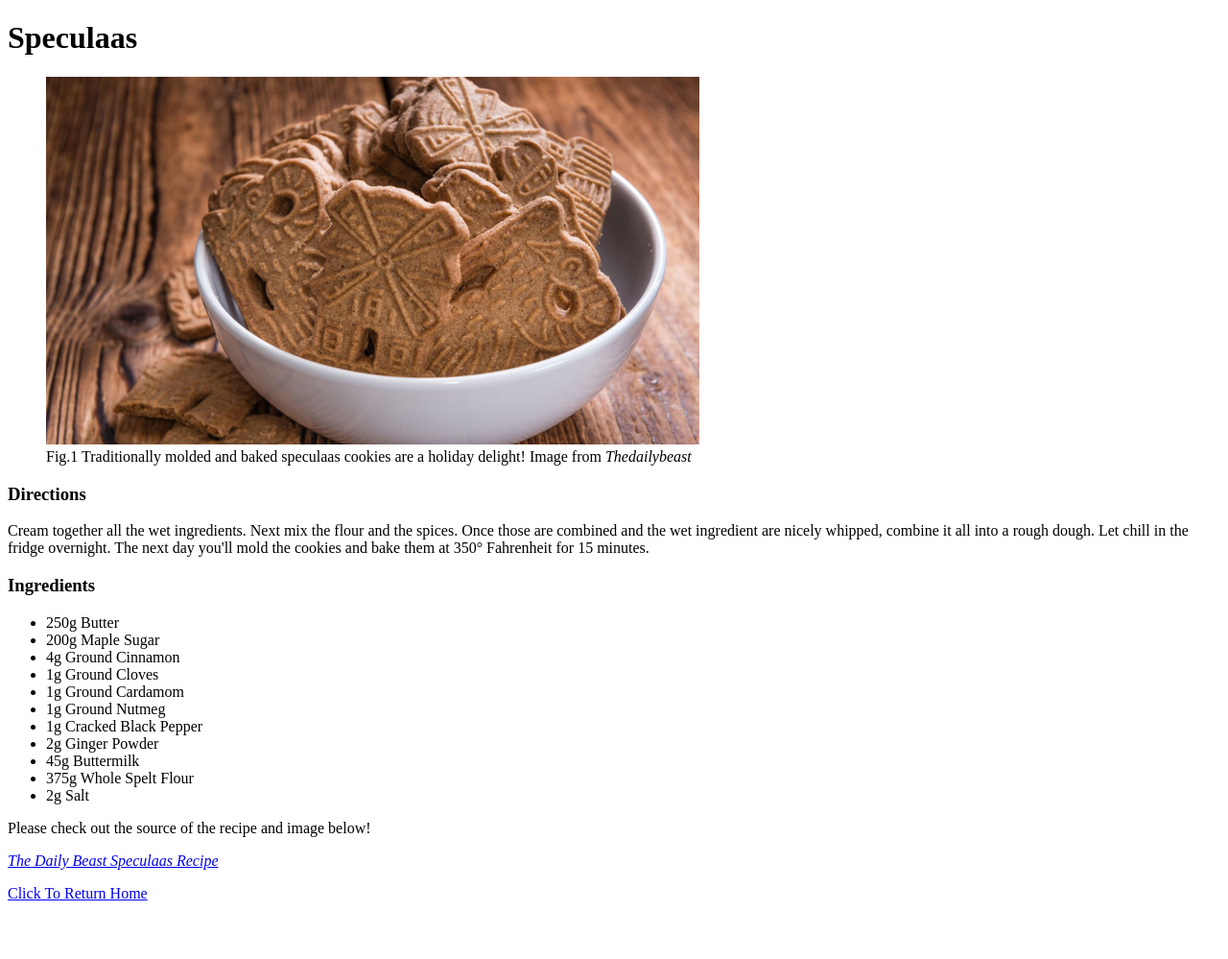
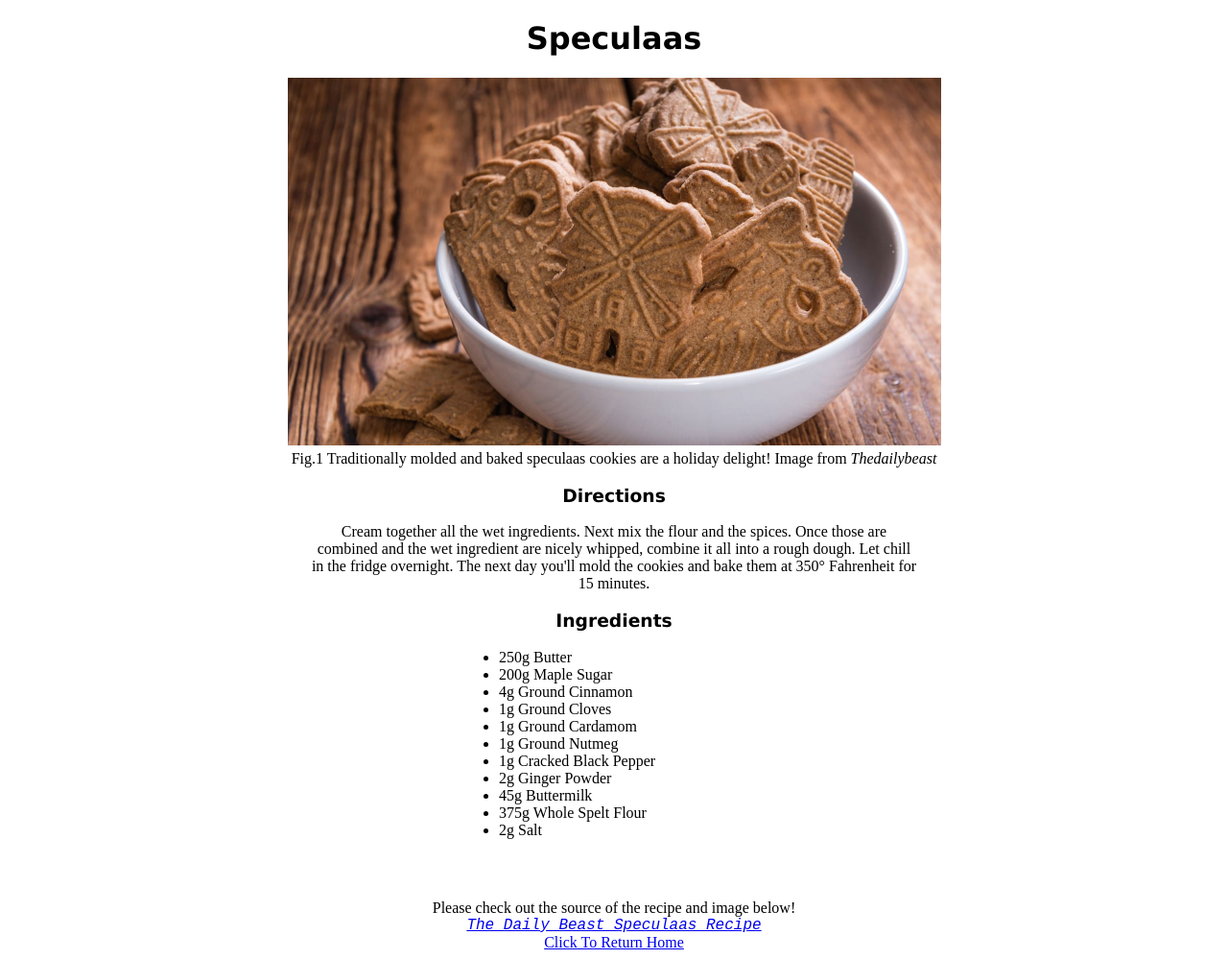
Before and after one commit to ForestFaerie/odin-recipes, a plain HTML site: page recipes/speculaas.html in a window 1280 px wide. Shown: the whole page at 96% size. Before the commit the page ends 956 px from the top, so only its background shows below. Drawn offline with Linux system fonts and the light colour scheme.

Commit message:
Added styles.css and styles.
Also added classes to many of the elements in .html files

```diff
--- a/recipes/speculaas.html
+++ b/recipes/speculaas.html
@@ -2,22 +2,23 @@
 <html lang="en">
     <head>
         <meta charset="UTF-8">
+        <link rel="stylesheet" href="../style.css">
         <title>Speculaas</title>
     </head>
     <body>
-        <h1>Speculaas</h1>
+        <h1 class="title">Speculaas</h1>
         <figure>
             <img src="img/speculaas.jpeg" alt="A bowl of brown Speculaas cookies in the shape of windmills and animals." width="681" height="383">
             <figcaption> Fig.1 Traditionally molded and baked speculaas cookies are a holiday delight! Image from <cite>Thedailybeast</cite></figcaption>
         </figure>
-        <h3>Directions</h3>
+        <h3 class="title">Directions</h3>
         <p>
             Cream together all the wet ingredients.
             Next mix the flour and the spices.
             Once those are combined and the wet ingredient are nicely whipped, combine it all into a rough dough.
             Let chill in the fridge overnight. The next day you'll mold the cookies and bake them at 350° Fahrenheit for 15 minutes.
         </p>
-        <h3>Ingredients</h3>
+        <h3 class="title">Ingredients</h3>
         <ul>
             <li>250g Butter</li>
             <li>200g Maple Sugar</li>
@@ -32,9 +33,9 @@
             <li>2g Salt</li>
         </ul>
 
-        <p>Please check out the source of the recipe and image below!</p>
-        <cite>
-            <a href="https://www.thedailybeast.com/spice-up-the-holidays-with-delicious-speculaas-cookies" target=”_blank” rel="noreferrer">The Daily Beast Speculaas Recipe</a>
+        <p class="credit">Please check out the source of the recipe and image below!</p>
+        <cite class="link">
+            <p><a href="https://www.thedailybeast.com/spice-up-the-holidays-with-delicious-speculaas-cookies" target=”_blank” rel="noreferrer">The Daily Beast Speculaas Recipe</a></p>
         </cite>
 
         <p><a href="../index.html">Click To Return Home</a></p>
--- /dev/null
+++ b/style.css
@@ -0,0 +1,53 @@
+.main, .title {
+    text-align: center;
+}
+
+.main.image {
+    display: block;
+    margin-left: auto;
+    margin-right: auto;
+    max-width: fit-content;
+    width: 50%;
+}
+
+img {
+    display: block;
+    margin: auto;
+    max-width: fit-content;
+}
+
+p {
+    max-width: 50%;
+    margin: auto;
+    text-align: center;
+}
+
+.title {
+    font-family: Verdana, Geneva, Tahoma, sans-serif
+}
+
+.main.link {
+    font-size: 110%;
+    margin-bottom: 8px;
+}
+
+figcaption {
+    text-align: center;
+    margin-top: 5px;
+}
+
+.link {
+    font-family: 'Courier New', Courier, monospace;
+}
+
+ul {
+    display: block;
+    margin: 0 auto;
+    max-width: 280px;
+
+}
+
+
+.credit {
+    margin-top: 5%;
+}
```
Also changed, not shown: index.html (+8 -7 lines), recipes/butter-cookies.html (+6 -5 lines), recipes/coffee-cookies.html (+7 -6 lines).
